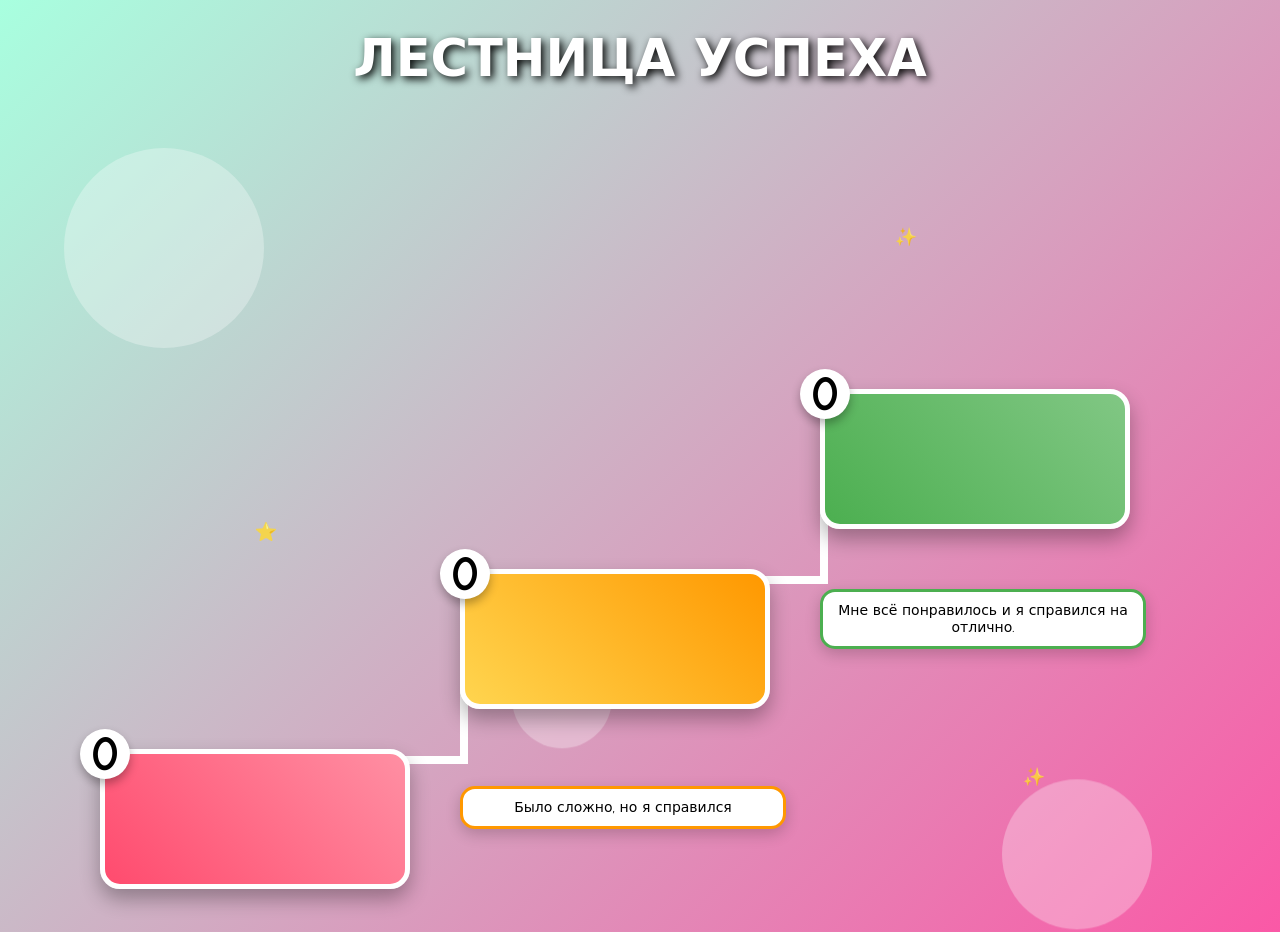
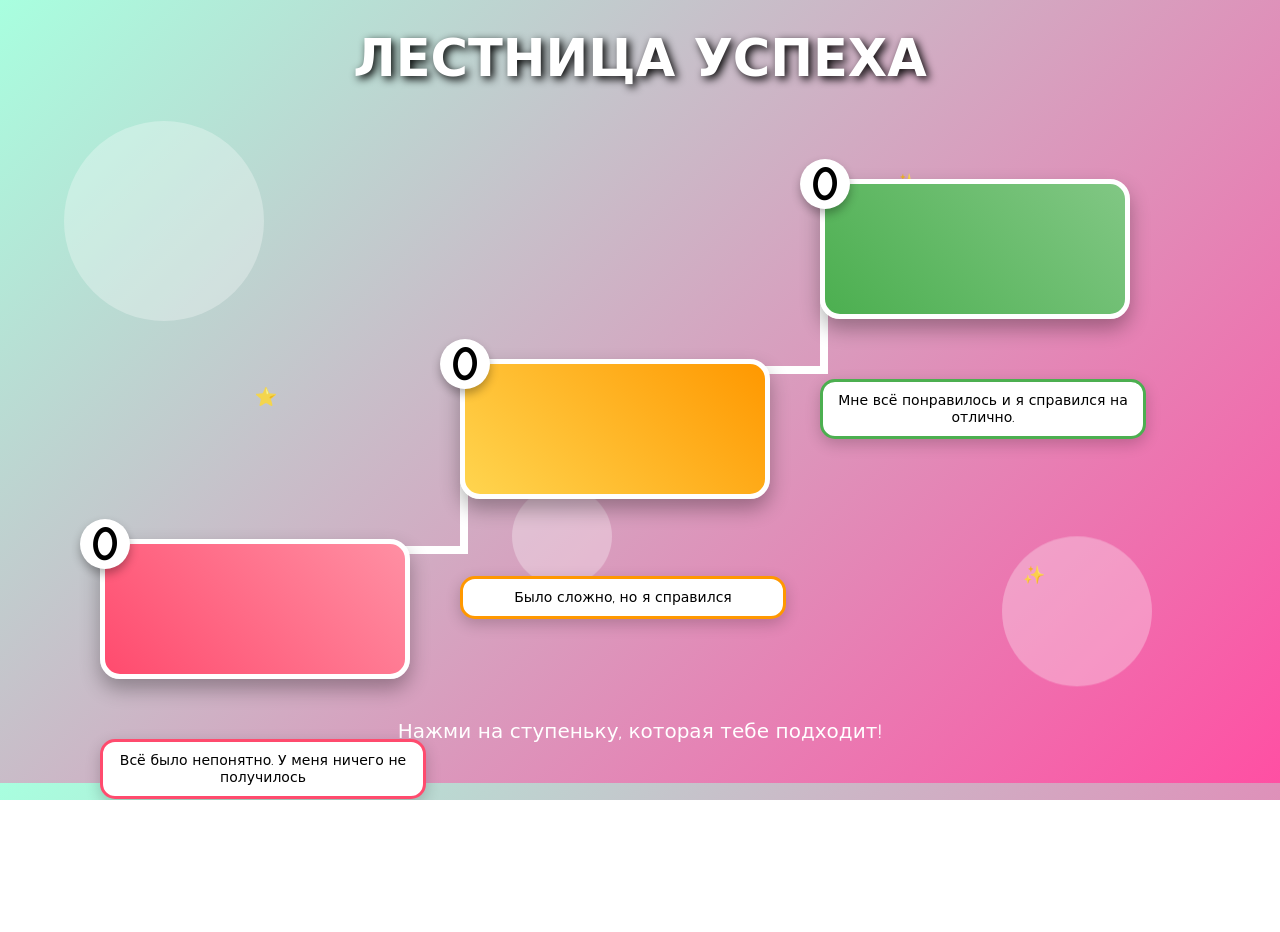
Before and after one commit to dorchik07/Natalia, a plain HTML site: page index.html in a window 1280 px wide. Shown: the top 932 px of the page. After the commit the page ends 800 px from the top, so only its background shows below. Drawn offline with Linux system fonts and the light colour scheme.

Commit message:
Add files via upload

```diff
--- a/index.html
+++ b/index.html
@@ -63,8 +63,8 @@
     position:relative;
     width:100%;
     max-width:1200px;
-    margin:100px auto;
-    height:700px;
+    margin:40px auto;   /* было 100px */
+    height:550px;       /* уменьшили высоту */
 }
 
 /* Ступеньки */
```
